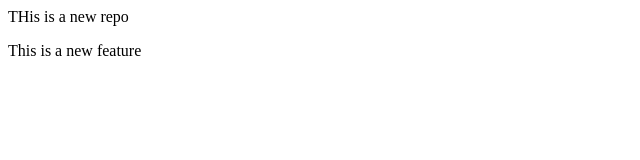
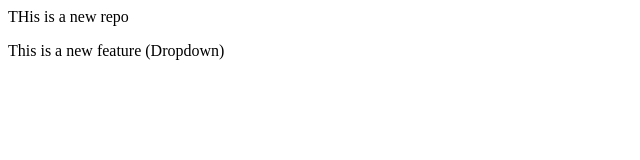
Before and after one commit to jxeal/localrepo, a plain HTML site: page index.html in a window 1280 px wide. Shown: the full height of the page, 0-640 px from the left. Drawn offline with Linux system fonts and the light colour scheme.

Commit message:
Added a dropdown

```diff
--- a/index.html
+++ b/index.html
@@ -1,4 +1,4 @@
 <p> THis is a new repo </p>
 <p>
-    This is a new feature
+    This is a new feature (Dropdown)
 </p>
```
